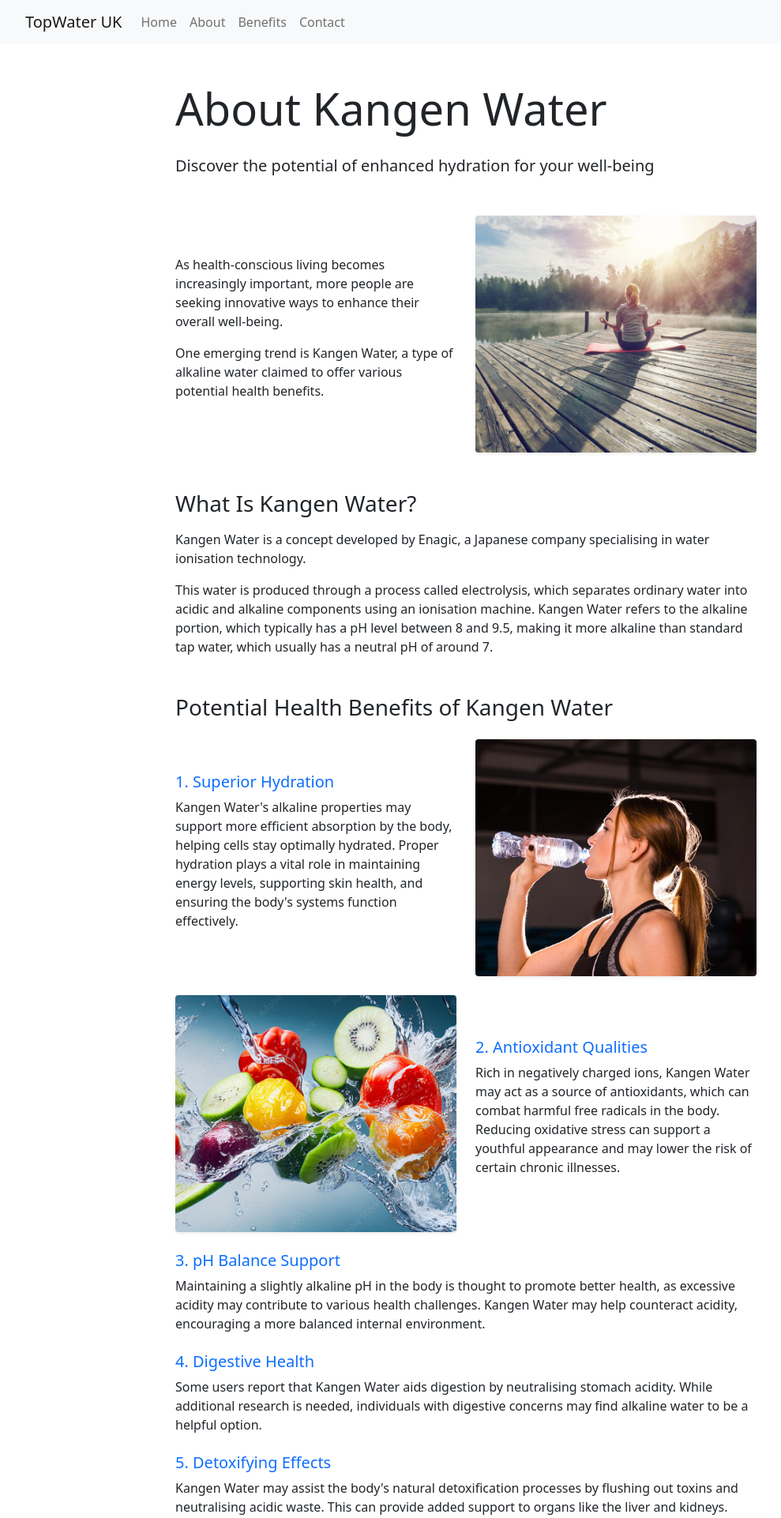
After one commit to Rosssaab/TopWater, a Flask app: page /kangen in a window 1280 px wide. The commit adds this page. Shown: the top 1922 px of the page at 79% size, without its empty margins (50-1039 px from the left). Run offline with Flask 2, Linux system fonts and the light colour scheme.

Commit message:
Added benefits page with images and consistent styling, updated navigation menu

```diff
--- a/app.py
+++ b/app.py
@@ -69,5 +69,9 @@ def contact():
 
     return render_template('contact.html', form=form)
 
+@app.route('/kangen')
+def kangen():
+    return render_template('kangen.html')
+
 if __name__ == '__main__':
     app.run(debug=True, port=8090)
--- a/static/css/style.css
+++ b/static/css/style.css
@@ -80,3 +80,17 @@
     transform: translateY(-2px);
     box-shadow: 0 5px 15px rgba(0,102,204,0.3);
 }
+
+.benefit-item img {
+    width: 100%;
+    height: 300px;  /* Fixed height for all benefit images */
+    object-fit: cover;  /* This ensures images cover the area without distortion */
+    object-position: center;  /* Centers the image within the container */
+}
+
+.introduction img {
+    width: 100%;
+    height: 300px;  /* Same height as benefit images */
+    object-fit: cover;
+    object-position: center;
+}
--- a/templates/base.html
+++ b/templates/base.html
@@ -23,6 +23,9 @@
                     </li>
                     <li class="nav-item">
                         <a class="nav-link" href="{{ url_for('about') }}">About</a>
+                    </li>
+                    <li class="nav-item">
+                        <a class="nav-link" href="{{ url_for('kangen') }}">Benefits</a>
                     </li>
                     <li class="nav-item">
                         <a class="nav-link" href="{{ url_for('contact') }}">Contact</a>
--- /dev/null
+++ b/templates/kangen.html
@@ -0,0 +1,111 @@
+{% extends "base.html" %}
+
+{% block title %}About Kangen Water{% endblock %}
+
+{% block content %}
+<div class="kangen-info py-5">
+    <div class="container">
+        <div class="row">
+            <div class="col-lg-8 mx-auto">
+                <h1 class="display-4 mb-4">About Kangen Water</h1>
+                <p class="lead mb-5">Discover the potential of enhanced hydration for your well-being</p>
+
+                <div class="introduction mb-5">
+                    <div class="row align-items-center">
+                        <div class="col-md-6">
+                            <p>As health-conscious living becomes increasingly important, more people are seeking innovative ways to enhance their overall well-being.</p>
+                            <p>One emerging trend is Kangen Water, a type of alkaline water claimed to offer various potential health benefits.</p>
+                        </div>
+                        <div class="col-md-6">
+                            <img src="{{ url_for('static', filename='images/benefits-lifestyle.jpg') }}" alt="Healthy Lifestyle" class="img-fluid rounded shadow-sm">
+                        </div>
+                    </div>
+                </div>
+
+                <div class="what-is-kangen mb-5">
+                    <h2 class="h3 mb-3">What Is Kangen Water?</h2>
+                    <p>Kangen Water is a concept developed by Enagic, a Japanese company specialising in water ionisation technology.</p>
+                    <p>This water is produced through a process called electrolysis, which separates ordinary water into acidic and alkaline components using an ionisation machine. Kangen Water refers to the alkaline portion, which typically has a pH level between 8 and 9.5, making it more alkaline than standard tap water, which usually has a neutral pH of around 7.</p>
+                </div>
+
+                <div class="benefits mb-5">
+                    <h2 class="h3 mb-4">Potential Health Benefits of Kangen Water</h2>
+
+                    <div class="benefit-item mb-4">
+                        <div class="row align-items-center">
+                            <div class="col-md-6">
+                                <h3 class="h5 text-primary">1. Superior Hydration</h3>
+                                <p>Kangen Water's alkaline properties may support more efficient absorption by the body, helping cells stay optimally hydrated. Proper hydration plays a vital role in maintaining energy levels, supporting skin health, and ensuring the body's systems function effectively.</p>
+                            </div>
+                            <div class="col-md-6">
+                                <img src="{{ url_for('static', filename='images/benefits-hydration.jpg') }}" alt="Hydration Benefits" class="img-fluid rounded shadow-sm">
+                            </div>
+                        </div>
+                    </div>
+
+                    <div class="benefit-item mb-4">
+                        <div class="row align-items-center">
+                            <div class="col-md-6">
+                                <img src="{{ url_for('static', filename='images/benefits-antioxidant.jpg') }}" alt="Antioxidant Benefits" class="img-fluid rounded shadow-sm">
+                            </div>
+                            <div class="col-md-6">
+                                <h3 class="h5 text-primary">2. Antioxidant Qualities</h3>
+                                <p>Rich in negatively charged ions, Kangen Water may act as a source of antioxidants, which can combat harmful free radicals in the body. Reducing oxidative stress can support a youthful appearance and may lower the risk of certain chronic illnesses.</p>
+                            </div>
+                        </div>
+                    </div>
+
+                    <div class="benefit-item mb-4">
+                        <h3 class="h5 text-primary">3. pH Balance Support</h3>
+                        <p>Maintaining a slightly alkaline pH in the body is thought to promote better health, as excessive acidity may contribute to various health challenges. Kangen Water may help counteract acidity, encouraging a more balanced internal environment.</p>
+                    </div>
+
+                    <div class="benefit-item mb-4">
+                        <h3 class="h5 text-primary">4. Digestive Health</h3>
+                        <p>Some users report that Kangen Water aids digestion by neutralising stomach acidity. While additional research is needed, individuals with digestive concerns may find alkaline water to be a helpful option.</p>
+                    </div>
+
+                    <div class="benefit-item mb-4">
+                        <h3 class="h5 text-primary">5. Detoxifying Effects</h3>
+                        <p>Kangen Water may assist the body's natural detoxification processes by flushing out toxins and neutralising acidic waste. This can provide added support to organs like the liver and kidneys.</p>
+                    </div>
+
+                    <div class="benefit-item mb-4">
+                        <div class="row align-items-center">
+                            <div class="col-md-6">
+                                <h3 class="h5 text-primary">6. Athletic Benefits</h3>
+                                <p>For athletes and fitness enthusiasts, Kangen Water's hydration benefits may improve endurance and muscle performance. Staying properly hydrated is essential for peak physical activity.</p>
+                            </div>
+                            <div class="col-md-6">
+                                <img src="{{ url_for('static', filename='images/benefits-sports.jpg') }}" alt="Athletic Benefits" class="img-fluid rounded shadow-sm">
+                            </div>
+                        </div>
+                    </div>
+
+                    <div class="benefit-item mb-4">
+                        <div class="row align-items-center">
+                            <div class="col-md-6">
+                                <img src="{{ url_for('static', filename='images/benefits-cooking.jpg') }}" alt="Cooking Benefits" class="img-fluid rounded shadow-sm">
+                            </div>
+                            <div class="col-md-6">
+                                <h3 class="h5 text-primary">7. Enhancing Cooking and Food Preparation</h3>
+                                <p>When used in cooking, Kangen Water may enhance the flavour and texture of food. Its alkaline nature could also help balance acidity in recipes, making meals both tastier and potentially more nutritious.</p>
+                            </div>
+                        </div>
+                    </div>
+                </div>
+
+                <div class="conclusion mb-5">
+                    <h2 class="h3 mb-3">A Balanced Approach to Health</h2>
+                    <p>While Kangen Water has captured attention for its possible advantages, it's worth noting that scientific studies in this area are still ongoing. Many claims about its benefits are anecdotal, so it's essential to maintain realistic expectations.</p>
+                    <p>Incorporating Kangen Water into your lifestyle can be a positive step, but it should complement—not replace—healthy habits like eating a balanced diet, exercising regularly, and managing stress effectively.</p>
+                </div>
+
+                <div class="text-center">
+                    <a href="{{ url_for('contact') }}" class="btn btn-primary btn-lg">Enquire about our Kangen water products</a>
+                </div>
+            </div>
+        </div>
+    </div>
+</div>
+{% endblock %}
```
Also changed, not shown: forms.py (+9 -5 lines), templates/about.html (+4 -4 lines), templates/home.html (+5 -6 lines), static/images/benefits-antioxidant.jpg (added), static/images/benefits-cooking.jpg (added), static/images/benefits-hydration.jpg (added), static/images/benefits-lifestyle.jpg (added), static/images/benefits-sports.jpg (added).
